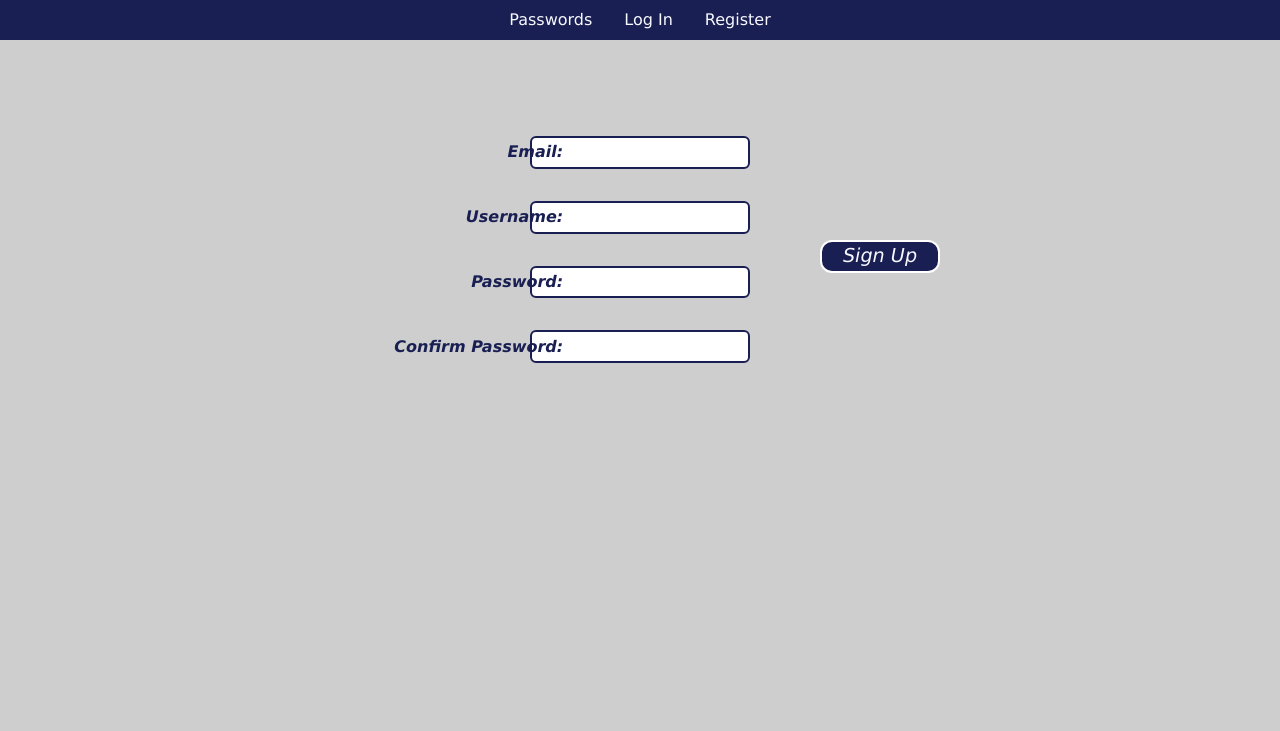
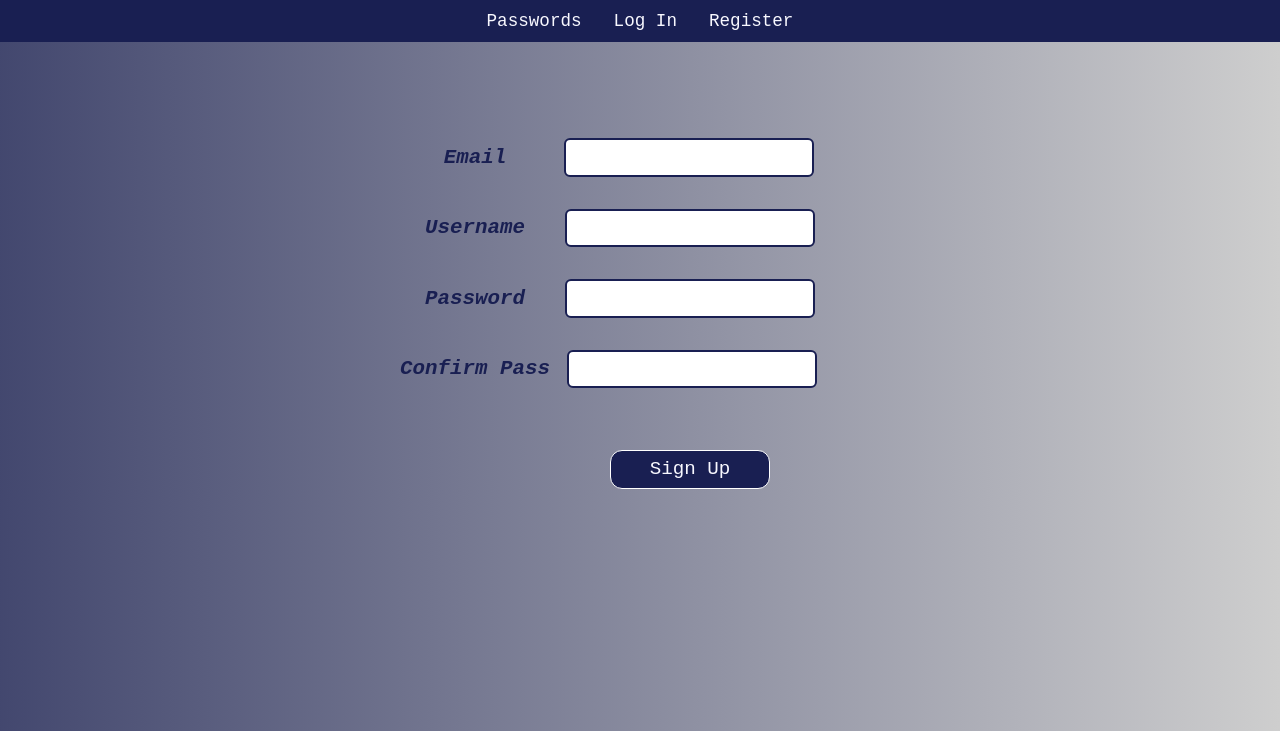
Before and after one commit to charlesjbasedow/password-manager, a Flask app: page /register in a window 1280 px wide. Shown: the top 731 px of the page. Run offline with Flask 2, Linux system fonts and the light colour scheme; some libraries are stand-ins or nearby versions.

Commit message:
add styling again

```diff
--- a/myapp/static/css/main.css
+++ b/myapp/static/css/main.css
@@ -1,7 +1,7 @@
 body {
   margin: 0;
-  background-color:rgb(206, 206, 206);
-  font-family:Verdana, Geneva, Tahoma, sans-serif;
+  background: linear-gradient(270deg ,#cecece , #191F52 130% );
+  font-family:'Courier New', Courier, monospace
 }
 
 .container {
@@ -31,6 +31,7 @@ body {
 .nav a {
   color: ghostwhite;
   text-decoration: none;
+  font-size: 1.1rem;
 }
 
 .card{
@@ -39,6 +40,9 @@ body {
   height: 150px;
   background-color: rgb(236, 234, 234);
   box-shadow: 0 0 15px rgb(25, 31, 82);
+  border-radius: 4%;
+  font-size: 1.1rem;
+  font-family:'Courier New', Courier, monospace, monospace;
 }
 
 
@@ -50,9 +54,10 @@ body {
 }
 
 .edit-btn {
-  margin-left: 89%;
+  margin-left: 87%;
   margin-bottom: 5%;
   color: rgb(25, 31, 82);
+  font-weight: bold;
 }
 
 
@@ -64,6 +69,29 @@ body {
   margin-bottom: 2rem;
   font-size: 1rem;
   border-radius: 8px;
+  width: 400px;
+}
+
+input{
+  color: rgb(25, 31, 82);
+  border: 2px solid rgb(25, 31, 82);
+  border-radius: 6px;
+  font-size: 1.1rem;
+  padding: 4px;
+  width: 250px;
+  text-align: center;
+}
+
+#email {
+  margin-left: 7%;
+}
+
+#pass_confirm {
+  margin-left: -9%;
+}
+
+#company {
+  margin-left: 2%;
 }
 
 .form-control-label, .form-group  {
@@ -73,84 +101,65 @@ body {
 
 .formlabel, .loginlabel, .accountlabel, .reglabel {
   position: relative;
-  right: 25px;
+  right: 40px;
   font-weight: bold;
   font-style: italic;
+  font-size: 1.3rem;
 }
 
-.loginlabel, .accountlabel, .reglabel {
-  position:fixed;
-  right: 56%;
-}
-
-
-input{
-  color: rgb(25, 31, 82);
-  border: 2px solid rgb(25, 31, 82);
-  border-radius: 6px;
-  font-size: 1.2rem;
-  font-family: Verdana, Geneva, Tahoma, sans-serif;
-  padding: 0;
-  width: 220px;
-  text-align: center;
-}
 
 .add-btn, .update-user-btn, .login-user-btn, .reg-user-btn {
   background-color: rgb(25, 31, 82);
   color: ghostwhite;
-  border: 2px solid white;
+  border: 1px solid white;
   border-radius: 12px;
   font-size: 1.2rem;
-  font-style: italic;
   width: 120px;
 }
 
 
 .add-btn {
   position:relative;
-  left: 220%;
-  bottom: 395%;
-}
+  left: 50px;
+  }
 
 .delete-btn {
   font-size: 1rem;
-  font-family: Verdana, Geneva, Tahoma, sans-serif;
   width: 90px;
   height: 34px;
   background-color: red;
   color: ghostwhite;
-  position: fixed;
-  top: 33%;
-  right: 42%;
+  position: relative;
+  bottom: 13px;
+  left: 240px;
   border: none;
 }
 
 .btn {
   width: 90px;
-  position: fixed;
-  top: 33%;
-  left: 42%;
+  position: relative;
+  top: 20px;
+  left: 60px;
   background-color: rgb(25, 31, 82);
   color: ghostwhite;
   font-size: 1rem;
   border-radius: 6px;
   font-size: 1rem;
+  padding: 4px;
 }
 
-.login-user-btn {
-  position:relative;
-  left: 230px;
-  bottom: 100px;
+.login-user-btn, .reg-user-btn {
+  position: relative;
+  left: 55px;
+  width: 160px;
 }
 
 .reg-user-btn {
-  position: relative;
-  left: 240px;
-  bottom: 155px;
+  left: 50px;
+  top: 30px;
 }
 
 .update-user-btn {
-  position: relative;
-  left: 220px;
-  bottom: 100px;
+position: relative;
+left: 50px;
 }
--- a/myapp/templates/login.html
+++ b/myapp/templates/login.html
@@ -5,6 +5,7 @@
     <div class="form-group">
         {{form.hidden_tag()}}
     </div>
+
     <div class="form-group">
         <div class="loginlabel">{{form.email.label}}:</div>
         {{form.email}}
--- a/myapp/templates/register.html
+++ b/myapp/templates/register.html
@@ -5,19 +5,19 @@
         {{form.hidden_tag()}}
     </div>
     <div class="form-group">
-        <div class="reglabel">{{form.email.label}}:</div>
+        <div class="reglabel">{{form.email.label}}</div>
         {{form.email}}
     </div>
     <div class="form-group">
-        <div class="reglabel">{{form.username.label}}:</div>
+        <div class="reglabel">{{form.username.label}}</div>
         {{form.username}}
     </div>
     <div class="form-group">
-        <div class="reglabel">{{form.password.label}}:</div>
+        <div class="reglabel">{{form.password.label}}</div>
         {{form.password}}
     </div>
     <div class="form-group">
-        <div class="reglabel">{{form.pass_confirm.label}}:</div>
+        <div class="reglabel">{{form.pass_confirm.label}}</div>
         {{form.pass_confirm}}
     </div>
     <div class="form-group">
--- a/myapp/users/forms.py
+++ b/myapp/users/forms.py
@@ -23,7 +23,7 @@ class RegistrationForm(FlaskForm):
     username = StringField('Username', validators=[DataRequired()])
     password = PasswordField('Password', validators=[DataRequired(), EqualTo('pass_confirm', message='Passwords must match!')])
     # we make sure password is equal to pass confirm - so
-    pass_confirm = PasswordField('Confirm Password', validators=[DataRequired()])
+    pass_confirm = PasswordField('Confirm Pass', validators=[DataRequired()])
     submit = SubmitField('Sign Up')
 
     #when someone is registering - if the email exists then we want to raise a validation error
```
Also changed, not shown: myapp/templates/password.html (+8 -8 lines).
